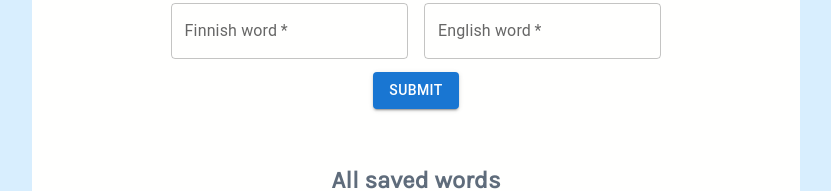
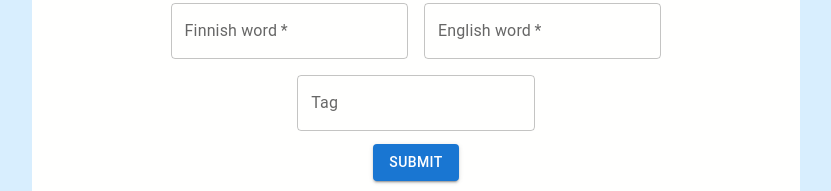
Before and after one commit to mirjamielisabet/fullstack-project-work, a React (Create React App) app in the folder frontend/: page /admin in a window 1280 px wide. Shown: the part 453-644 px from the top of the page, without its empty margins (224-1055 px from the left). Built offline with nearby package versions, Linux system fonts and the light colour scheme; no server answers; a web font is replaced by a local one.

Commit message:
Modify AddWords.js: add the possibility to add tags for word pairs

```diff
--- a/frontend/src/components/AddWords.js
+++ b/frontend/src/components/AddWords.js
@@ -11,6 +11,7 @@ export class AddWords extends React.Component {
     this.state = {
       fin_word: "",
       en_word: "",
+      tag: "",
     };
     this.handleSubmit = this.handleSubmit.bind(this);
     this.handleChange = this.handleChange.bind(this);
@@ -29,6 +30,7 @@ export class AddWords extends React.Component {
       .post("http://localhost:8080/words", {
         fin_word: this.state.fin_word,
         en_word: this.state.en_word,
+        tag: this.state.tag,
       })
       .then(() => {
         this.props.getData();
@@ -37,7 +39,7 @@ export class AddWords extends React.Component {
         console.log(error);
       });
 
-    this.setState({ fin_word: "", en_word: "" });
+    this.setState({ fin_word: "", en_word: "", tag: "" });
   }
 
   render() {
@@ -70,6 +72,14 @@ export class AddWords extends React.Component {
             value={this.state.en_word}
             onChange={this.handleChange}
           />
+          <TextField
+            name="tag"
+            id="outlined"
+            label="Tag"
+            placeholder="Type the tag"
+            value={this.state.tag}
+            onChange={this.handleChange}
+          />
         </div>
 
         <Button
```
